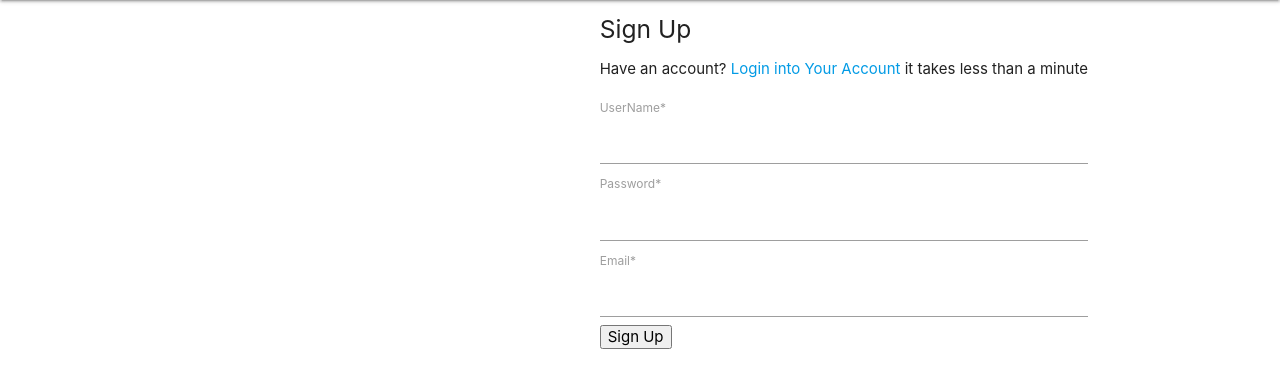
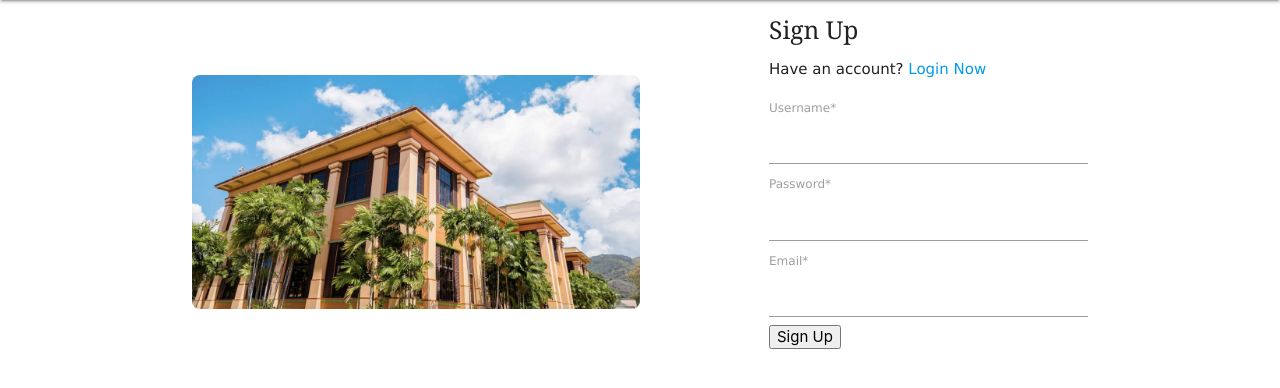
Before and after one commit to Updeus/Final-Year-Project, a Python web app: template App/templates/signupPage.html in a window 1280 px wide. Shown: the part 64-452 px from the top of the page. Run offline with Jinja, Linux system fonts and the light colour scheme; the template is opened without the code that fills it, so the values that code supplies are empty.

Commit message:
signup and login css

```diff
--- a/App/templates/signupPage.html
+++ b/App/templates/signupPage.html
@@ -4,6 +4,7 @@
   <meta charset="UTF-8">
 
   <link href="https://fonts.googleapis.com/css?family=Open+Sans" rel="stylesheet">
+
 
 
 <link href="https://maxcdn.bootstrapcdn.com/font-awesome/4.7.0/css/font-awesome.min.css" rel="stylesheet" integrity="sha384-wvfXpqpZZVQGK6TAh5PVlGOfQNHSoD2xbE+QkPxCAFlNEevoEH3Sl0sibVcOQVnN" crossorigin="anonymous"><link rel="stylesheet" href="./style.css">
@@ -40,6 +41,28 @@
 
 </style> -->
 
+<style>
+  img {
+    border-radius: 8px;
+    display:grid;
+    max-width: 50%;
+    height: auto;
+    float: left;
+    position: relative;
+    top: 75px;
+  }
+
+  h5{
+    font-family: Georgia, serif;
+  }
+
+  label{
+    font-family:Verdana, Geneva, Tahoma, sans-serif;
+  }
+
+  </style>
+
+
 {% extends "layout.html" %}
 {% block title %}DCIT Department Assistant{% endblock %}
 {% block page %}DCIT Department Assistant{% endblock %}
@@ -56,13 +79,12 @@
 
             <div class="right">
               <h5>Sign Up</h5>
-              <p>Have an account? <a href="/auth">Login into Your Account</a> it takes less than a minute</p>
-              <form action="/signup" method="post">
+              <p style="font-family:Verdana, Geneva, Tahoma, sans-serif;">Have an account? <a href="/auth">Login Now</a> </p>
 
-
+                <form action="/signup" method="post">
                 <div class="field-wrap">
                   <label>
-                    UserName<span class="req">*</span>
+                    Username<span class="req">*</span>
                   </label>
                   <input type="text" name="username" required autocomplete="off"/>
                 </div>
@@ -89,6 +111,9 @@
         </div>
         <!-- partial -->
 
+         <img src="{{url_for('static', filename='uwi.jpg')}}">
+
+
         </body>
     {% endblock %}
 </html>
```
Also changed, not shown: App/templates/loginPage.html (+27 -2 lines), App/static/uwi.jpg (added), App/static/uwi2.jpg (added).
